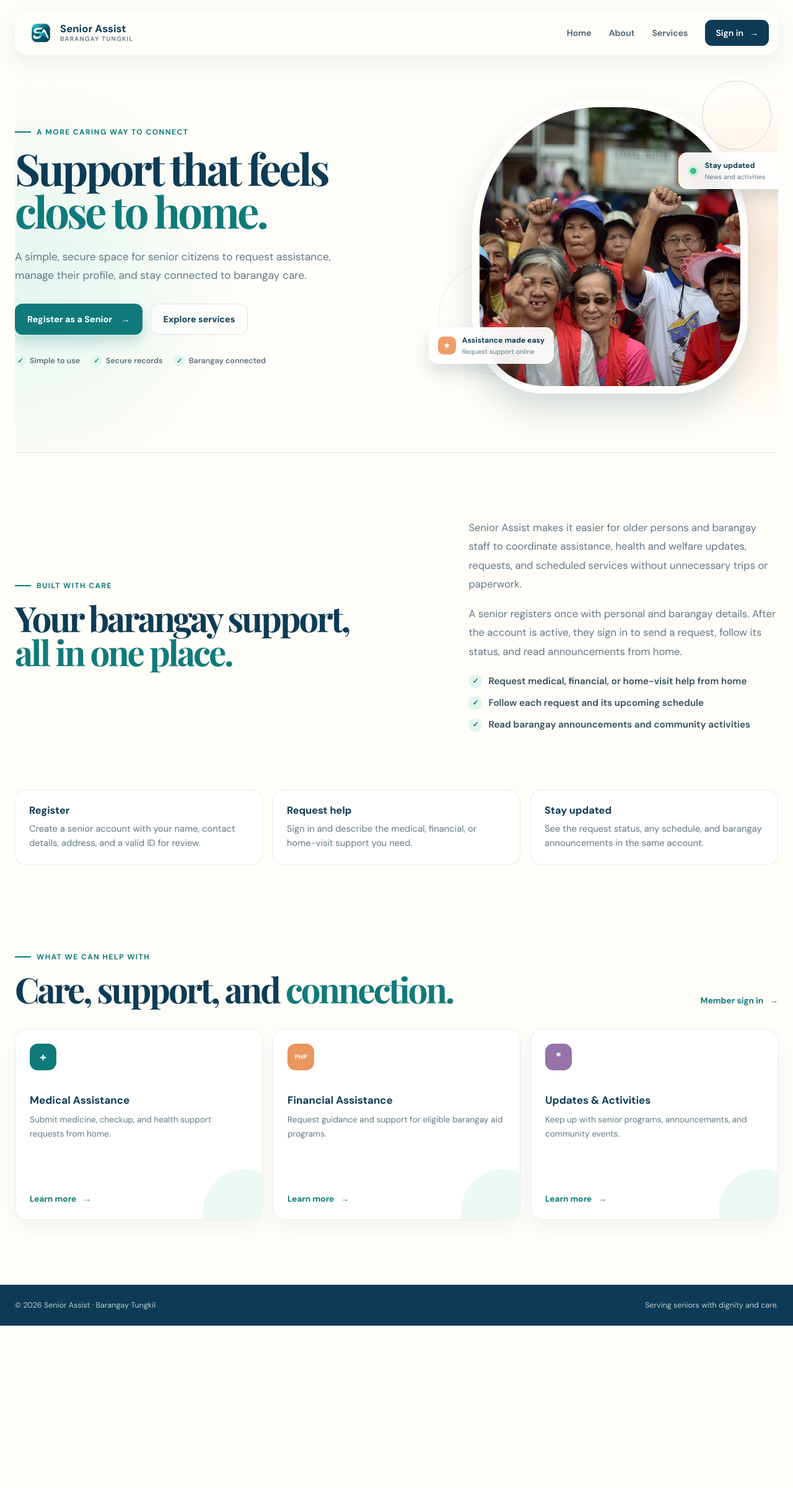
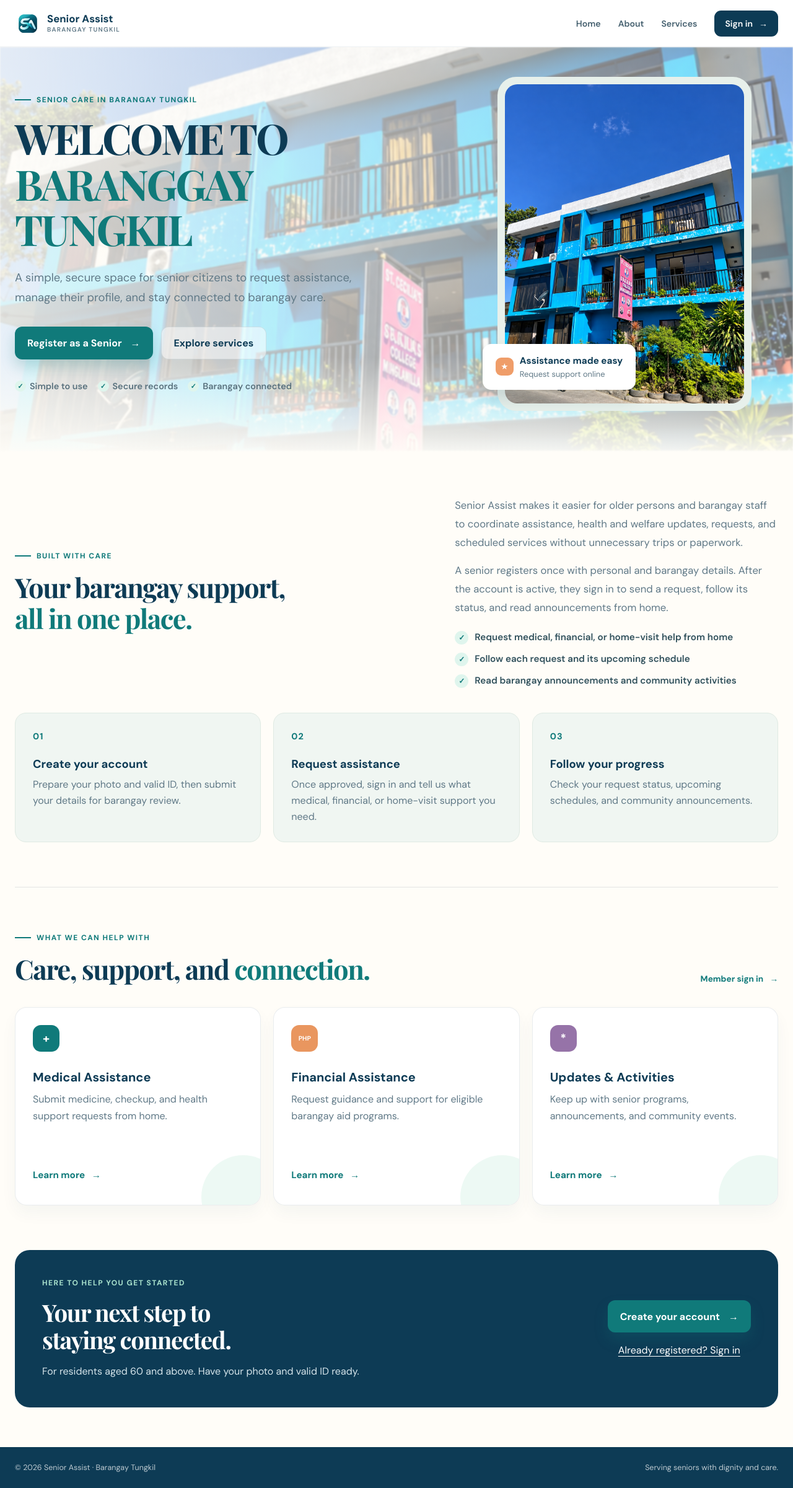
Before and after one commit to Wangska/barangay-assistance, a PHP site: page /barangay-assistance-system/ in a window 1280 px wide. Shown: the whole page at 62% size. Before the commit the page ends 2139 px from the top, so only its background shows below. Run offline with PHP 8.4, Linux system fonts and the light colour scheme.

Commit message:
Show the barangay building on the home page and number the registration form.
Co-authored-by: Cursor <cursoragent@cursor.com>

```diff
--- /dev/null
+++ b/assets/css/landing-refresh.css
@@ -0,0 +1,109 @@
+.landing-page { --landing-header: 76px; }
+.landing-page header {
+    top: 0;
+    left: 0;
+    right: 0;
+    width: 100%;
+    height: var(--landing-header);
+    min-height: var(--landing-header);
+    padding: 0 max(24px, calc((100% - 1520px) / 2));
+    background: #fff;
+    border: 0;
+    border-bottom: 1px solid rgba(23, 59, 76, 0.08);
+    border-radius: 0;
+    box-shadow: none;
+    backdrop-filter: none;
+    transform: none;
+}
+.landing-page .hero {
+    isolation: isolate;
+    grid-template-columns: minmax(0, 1.15fr) minmax(0, .85fr);
+    gap: clamp(32px, 5vw, 80px);
+    min-height: auto;
+    padding: calc(var(--landing-header) + 48px) 0 64px;
+    overflow: visible;
+}
+.landing-page .hero::before {
+    display: block;
+    position: absolute;
+    inset: var(--landing-header) calc((100% - 100vw) / 2) 0;
+    width: auto;
+    height: auto;
+    z-index: -2;
+    content: '';
+    background: url('../images/barangay-tungkil-building.png') center 55% / cover no-repeat;
+    filter: blur(1px);
+    pointer-events: none;
+}
+.landing-page .hero::after {
+    display: block;
+    position: absolute;
+    inset: var(--landing-header) calc((100% - 100vw) / 2) -16px;
+    width: auto;
+    height: auto;
+    z-index: -1;
+    content: '';
+    background: linear-gradient(90deg, rgba(255,253,248,.86), rgba(255,253,248,.42)), linear-gradient(0deg, #fffdf8, transparent 25%);
+    pointer-events: none;
+}
+.landing-page { overflow-x: clip; }
+.landing-page .hero-text { max-width: 720px; }
+.landing-page .hero-text h1 { font-size: clamp(3rem, 5.3vw, 5.6rem); line-height: 1.08; letter-spacing: -.045em; }
+.landing-page .hero-text h1 span { display: block; }
+.landing-page .hero-copy { max-width: 580px; font-size: 1.15rem; line-height: 1.75; margin-block: 26px 30px; }
+.landing-page .eyebrow { line-height: 1.5; }
+.landing-page .hero-image { width: min(100%, 410px); padding: 12px; background: #e7f0eb; border-radius: 30px; }
+.landing-page .hero-image > img.landing-cover { display: block; width: 100%; height: auto; aspect-ratio: 3 / 4; object-fit: cover; object-position: center; border: 0; border-radius: 20px; box-shadow: none; }
+.landing-page .card-assist { left: -24px; bottom: 34px; padding: 16px 20px; background: #fff; }
+.landing-page .floating-card strong { font-size: .95rem; }
+.landing-page .floating-card small { font-size: .8rem; }
+.landing-page .trust-row { gap: 16px; font-size: .9rem; line-height: 1.5; }
+.landing-page .btn-primary, .landing-page .btn-secondary { min-height: 52px; font-size: 1rem; }
+.landing-page .section { padding-block: 72px; }
+.landing-page .section h2 { font-size: clamp(2.2rem, 3.4vw, 3.6rem); line-height: 1.15; letter-spacing: -.035em; }
+.landing-page .about-section { gap: 40px 6%; }
+.landing-page .about-note { margin-top: 14px; }
+.landing-page .about-steps { margin-top: 0; gap: 20px; }
+.landing-page .about-steps li { padding: 28px; background: #f0f6f2; border-color: #dfeae3; }
+.landing-page .step-number { display: block; margin-bottom: 24px; color: #107a7a; font-size: .9rem; font-weight: 700; letter-spacing: .08em; }
+.landing-page .about-steps strong { font-size: 1.15rem; }
+.landing-page .about-steps p { font-size: 1rem; }
+.landing-page .services-section { border-top: 1px solid var(--line); }
+.landing-page .cards { gap: 20px; }
+.landing-page .card { display: flex; flex-direction: column; align-items: flex-start; min-height: 320px; padding: 28px; }
+.landing-page .card h3 { margin-top: 28px; font-size: 1.25rem; }
+.landing-page .card > p:not(.service-number) { font-size: 1rem; margin-bottom: 24px; }
+.landing-page .card > a { position: relative; inset: auto; margin-top: auto; font-size: .95rem; padding-block: 10px; }
+.landing-page .join-section { display: flex; align-items: center; justify-content: space-between; gap: 32px; margin-bottom: 64px; padding: 44px; background: #0d3b55; color: #fff; border-radius: 24px; }
+.landing-page .join-section h2 { color: #fff; font-size: clamp(2rem, 3vw, 3rem); }
+.landing-page .join-section .eyebrow { color: #a9e2cd; }
+.landing-page .join-section p:not(.eyebrow) { max-width: 550px; margin-bottom: 0; line-height: 1.7; color: #d5e4ea; }
+.landing-page .join-actions { display: flex; flex-direction: column; gap: 18px; flex-shrink: 0; }
+.landing-page .join-actions > a:not(.btn-primary) { color: #fff; text-align: center; text-underline-offset: 4px; }
+.landing-page a:focus-visible, .landing-page button:focus-visible { outline: 3px solid #107a7a; outline-offset: 4px; }
+.landing-page .join-section a:focus-visible { outline-color: #a9e2cd; }
+@media (max-width: 900px) {
+    .landing-page .hero { grid-template-columns: 1fr  .8fr; gap: 28px; }
+    .landing-page .hero-text h1 { font-size: clamp(2.6rem, 5.3vw, 4rem); }
+    .landing-page .hero-copy { font-size: 1rem; }
+    .landing-page .card-assist { position: static; margin-top: 12px; min-width: 0; box-shadow: none; padding: 12px; }
+    .landing-page .about-section { grid-template-columns: 1fr; }
+    .landing-page .about-steps, .landing-page .cards { grid-template-columns: 1fr; }
+    .landing-page .card { min-height: auto; }
+    .landing-page .join-section { align-items: flex-start; flex-direction: column; }
+}
+@media (max-width: 620px) {
+    .landing-page { --landing-header: 64px; }
+    .landing-page header { top: 0; width: 100%; padding-inline: 16px; }
+    .landing-page .hero::before, .landing-page .hero::after { top: var(--landing-header); }
+    .landing-page .hero { grid-template-columns: 1fr; padding-top: calc(var(--landing-header) + 28px); padding-bottom: 40px; gap: 32px; }
+    .landing-page .hero-text h1 { font-size: clamp(2.6rem, 10vw, 3.8rem); }
+    .landing-page .hero-image { width: min(100%, 360px); }
+    .landing-page .buttons { flex-direction: column; }
+    .landing-page .section { padding-block: 40px; }
+    .landing-page .join-section { padding: 28px 22px; margin-bottom: 32px; }
+    .landing-page .join-actions { width: 100%; }
+}
+@media (prefers-reduced-motion: reduce) {
+    .landing-page *, .landing-page *::after { transition: none !important; }
+}
--- a/index.php
+++ b/index.php
@@ -18,7 +18,8 @@ if ($user) {
     <meta charset="UTF-8">
     <meta name="viewport" content="width=device-width, initial-scale=1.0">
     <title>Senior Assist — Barangay Tungkil</title>
-    <link rel="stylesheet" href="assets/css/landing.css?v=20261027l">
+    <link rel="stylesheet" href="assets/css/landing.css?v=20261117b">
+    <link rel="stylesheet" href="assets/css/landing-refresh.css?v=20261117e">
     <style>
         dialog.registration-dialog:modal {
             box-sizing: border-box;
@@ -56,7 +57,7 @@ if ($user) {
         }
     </style>
 </head>
-<body>
+<body class="landing-page">
 <header>
     <a class="logo" href="#home"><img class="logo-mark" src="assets/images/seniorlogo.png" alt=""><span>Senior Assist <small>Barangay Tungkil</small></span></a>
     <nav aria-label="Main navigation">
@@ -70,8 +71,8 @@ if ($user) {
 <main>
     <section class="hero" id="home">
         <div class="hero-text">
-            <p class="eyebrow"><span></span> A more caring way to connect</p>
-            <h1>Support that feels <span>close to home.</span></h1>
+            <p class="eyebrow"><span></span> Senior care in Barangay Tungkil</p>
+            <h1>WELCOME TO <span>BARANGGAY TUNGKIL</span></h1>
             <p class="hero-copy">A simple, secure space for senior citizens to request assistance, manage their profile, and stay connected to barangay care.</p>
             <div class="buttons">
                 <a href="register.php" class="btn-primary" data-open-registration>Register as a Senior <span>&rarr;</span></a>
@@ -85,11 +86,8 @@ if ($user) {
         </div>
 
         <div class="hero-image">
-            <div class="image-orbit orbit-one"></div>
-            <div class="image-orbit orbit-two"></div>
-            <img src="assets/images/g.jpg" alt="Senior citizen receiving support">
+            <img class="landing-cover" src="assets/images/barangay-tungkil-building.png" alt="St. Cecilia's College building in Minglanilla" width="1086" height="1448" fetchpriority="high">
             <div class="floating-card card-assist"><span class="float-icon">&starf;</span><div><strong>Assistance made easy</strong><small>Request support online</small></div></div>
-            <div class="floating-card card-update"><span class="pulse-dot"></span><div><strong>Stay updated</strong><small>News and activities</small></div></div>
         </div>
     </section>
 
@@ -108,9 +106,9 @@ if ($user) {
             </ul>
         </div>
         <ol class="about-steps">
-            <li><strong>Register</strong><p>Create a senior account with your name, contact details, address, and a valid ID for review.</p></li>
-            <li><strong>Request help</strong><p>Sign in and describe the medical, financial, or home-visit support you need.</p></li>
-            <li><strong>Stay updated</strong><p>See the request status, any schedule, and barangay announcements in the same account.</p></li>
+            <li><span class="step-number" aria-hidden="true">01</span><strong>Create your account</strong><p>Prepare your photo and valid ID, then submit your details for barangay review.</p></li>
+            <li><span class="step-number" aria-hidden="true">02</span><strong>Request assistance</strong><p>Once approved, sign in and tell us what medical, financial, or home-visit support you need.</p></li>
+            <li><span class="step-number" aria-hidden="true">03</span><strong>Follow your progress</strong><p>Check your request status, upcoming schedules, and community announcements.</p></li>
         </ol>
     </section>
 
@@ -121,6 +119,10 @@ if ($user) {
             <article class="card"><span class="service-icon finance">PHP</span><h3>Financial Assistance</h3><p>Request guidance and support for eligible barangay aid programs.</p><a href="services.php#financial">Learn more <span>&rarr;</span></a></article>
             <article class="card"><span class="service-icon news">*</span><h3>Updates &amp; Activities</h3><p>Keep up with senior programs, announcements, and community events.</p><a href="services.php#updates">Learn more <span>&rarr;</span></a></article>
         </div>
+    </section>
+    <section class="section join-section" aria-labelledby="join-title">
+        <div><p class="eyebrow">Here to help you get started</p><h2 id="join-title">Your next step to<br>staying connected.</h2><p>For residents aged 60 and above. Have your photo and valid ID ready.</p></div>
+        <div class="join-actions"><a href="register.php" class="btn-primary" data-open-registration>Create your account <span aria-hidden="true">&rarr;</span></a><a href="login.php" data-open-signin>Already registered? Sign in</a></div>
     </section>
 </main>
 
```
Also changed, not shown: assets/css/register.css (+31 -0 lines), register.php (+34 -31 lines), assets/images/barangay-tungkil-building.png (added).
